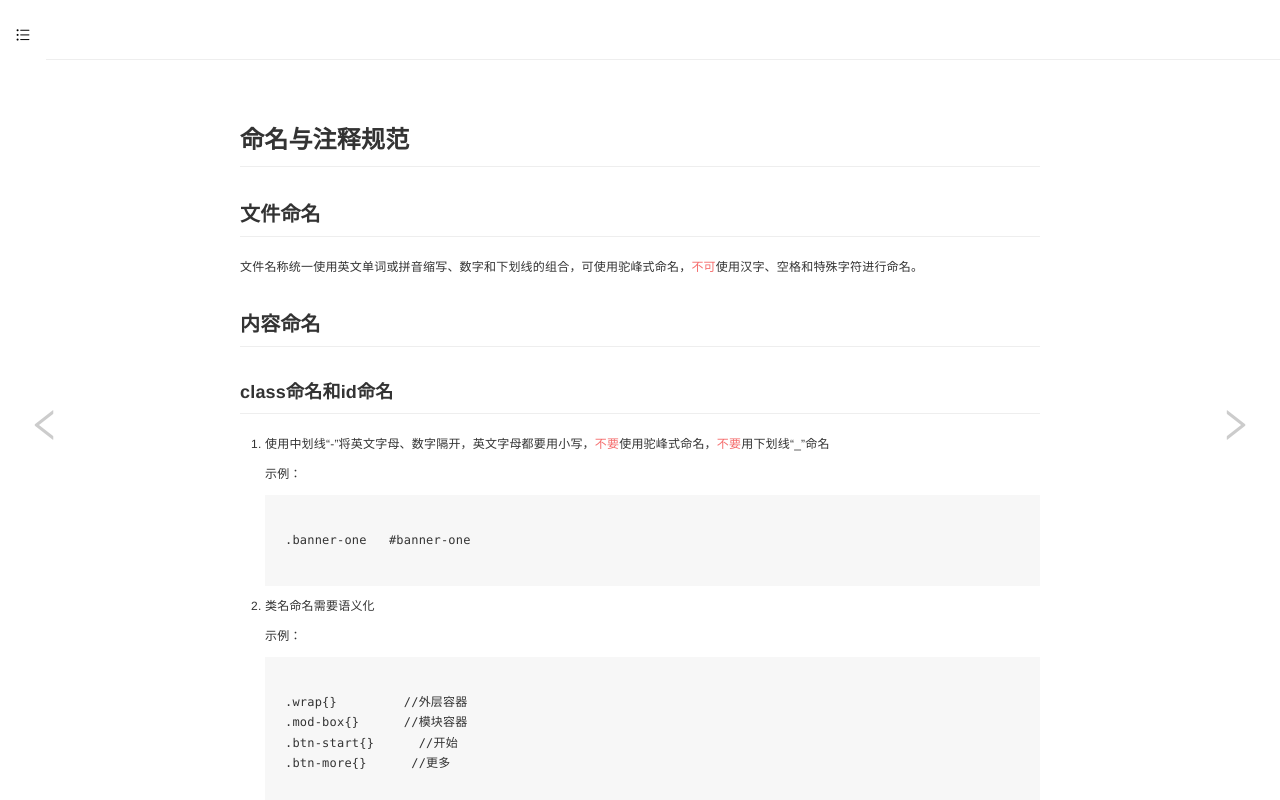
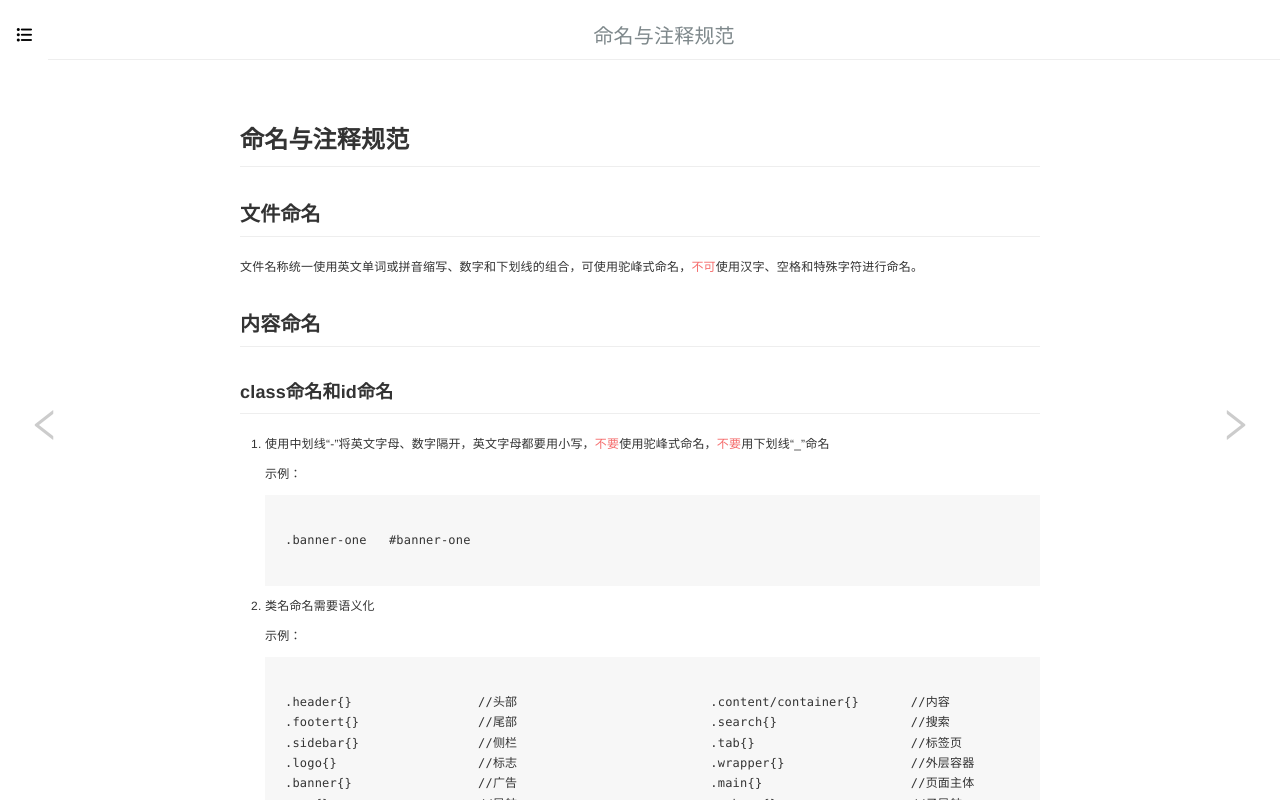
Before and after one commit to qizhangwen/resume-web-page, a plain HTML site: page html/norm/norm.html in a window 1280 px wide. Both pictures are taken after a click on the element 223 px from the left and 35 px from the top of the page. Drawn offline with Linux system fonts and the light colour scheme; no server answers.

Commit message:
修改功能

```diff
--- a/html/norm/css/main.css
+++ b/html/norm/css/main.css
@@ -1,3 +1,4 @@
+html,body{position:fixed;width:100%;overflow:hidden}
 h1,h2,h3{padding-bottom:5px;border-bottom:1px solid #eee;}
 /* 左侧目录 */
 .norm-directory {position:absolute;top:0;bottom:0;left:0;width:200px;background: #fafafa;}
@@ -9,7 +10,8 @@ h1,h2,h3{padding-bottom:5px;border-bottom:1px solid #eee;}
 .norm-body .nav{display:flex;padding:10px 0;height:50px;}
 .norm-body .nav:hover .nav-title{opacity: 1;}
 .norm-body .nav:hover .directory{color:#000;}
-.directory{display: block;padding:0 15px;line-height: 50px;color:#ccc;cursor: pointer;}
+.directory{display: block;padding:0 15px;line-height: 50px;font-weight:800;color:#ccc;cursor: pointer;}
+.directory i{font-size: 18px;}
 .norm-body .nav-title{flex:1;padding:10px;text-align:center;font-size:20px;font-weight:200;color:#7e888b;opacity: 0;transition: opacity .2s ease;cursor:pointer;}
 .norm-body .norm-cont{position:relative;max-width: 800px;margin:0 auto;padding: 20px 15px 40px 15px;line-height: 1.7;color:#333;font-size:12px;}
 .norm-body .norm-cont h1,.norm-body .norm-cont h2,.norm-body .norm-cont h3{margin-top:30px;margin-bottom: 20px;font-weight: 700;}
@@ -32,3 +34,12 @@ h1,h2,h3{padding-bottom:5px;border-bottom:1px solid #eee;}
 .norm-body .next-box{position:absolute;top:50px;right:0;bottom:0;max-width: 150px;min-width: 90px;display:flex;justify-content: center;align-content: center;flex-direction: column;text-align: center;font-size:20px;cursor: pointer;}
 .norm-body .prev-box i,.norm-body .next-box i{font-size:40px;color:#ccc;}
 .norm-body .prev-box:hover i,.norm-body .next-box:hover i{color:#000;}
+
+@media (max-device-width:700px) {
+	.norm-directory{left:-200px;}
+	.norm-body{left:0;width:100%;}
+	.norm-body .nav-title{display:none;}
+	.norm-body .body-inner{position:static;}
+	.norm-body .prev-box{position:static;top:auto;display:inline-block;float:left;max-width:50%;width:50%;}
+	.norm-body .next-box{position:static;top:auto;display:inline-block;float:left;max-width:50%;width:50%;}
+}
--- a/html/norm/directory-0.html
+++ b/html/norm/directory-0.html
@@ -21,10 +21,18 @@
 <pre>
 	<code>
 		<span>
-.wrap{}         //外层容器
-.mod-box{}      //模块容器
-.btn-start{}      //开始
-.btn-more{}      //更多
+.header{}                 //头部                          .content/container{}       //内容
+.footert{}                //尾部                          .search{}                  //搜索
+.sidebar{}                //侧栏                          .tab{}                     //标签页
+.logo{}                   //标志                          .wrapper{}                 //外层容器
+.banner{}                 //广告                          .main{}                    //页面主体
+.nav{}                    //导航                          .subnav{}                  //子导航
+.menu{}                   //菜单                          .submenu{}                 //子菜单
+.column{}                 //栏目                          .list{}                    //列表页
+.title{}                  //标题                          .login{}                   //登录
+.summary{}                //摘要                          .current{}                 //当前的
+.icon{}                   //图标                          .note{}                    //注释
+.*-btn{}                  //XX按钮
 		</span>
 	</code>
 </pre>
--- a/html/norm/js/base.js
+++ b/html/norm/js/base.js
@@ -1,14 +1,15 @@
 $(document).ready(function () {
 
-	$('#norm-cont').load('directory-0.html')
-	var getNum = parseInt(window.sessionStorage.getItem("num"));
+	var getNum = isNaN(parseInt(window.sessionStorage.getItem('num')))?0:parseInt(window.sessionStorage.getItem('num'));
 	// 刷新保持当前切换状态
 	tags(getNum)
 	// 目录切换
 	$('.norm-directory li').on('click', function () {
 		tags(parseInt($(this).index()))
 	})
-
+	if(window.screen.width <= 700) {
+		$('.directory').removeClass('show-menu');
+	}
 	// 缩进目录
 	$('.directory').on('click', function () {
 		if($(this).hasClass('show-menu')){
@@ -35,13 +36,27 @@ $(document).ready(function () {
 			tags(num)
 		}
 	})
+	// 键盘翻页
+　　$(document).keydown(function(event){
+　　　　if(event.keyCode == 37){ //判断当event.keyCode 为37时（即左方面键），执行函数to_left();
+			var num = parseInt($('.prev-box').attr('data-num'));
+			if(num >= 0){
+				tags(num)
+			}
+　　　　}else if (event.keyCode == 39){ //判断当event.keyCode 为39时（即右方面键），执行函数to_right();
+			var num = parseInt($('.next-box').attr('data-num'));
+			if(num <= 7){
+				tags(num)
+			}
+　　　　}
+　　});
 	function tags (num) {
 		$('.norm-directory li').eq(num).addClass('active').siblings().removeClass('active');
 		$('#norm-cont').load('directory-' + num + '.html');
 		$('.nav-title').html($('.norm-directory li').eq(num).text());
 		$('.prev-box').attr('data-num',num - 1);
 		$('.next-box').attr('data-num',num + 1);
-		window.sessionStorage.setItem("num", num);
+		window.sessionStorage.setItem('num', num);
 	}
 
 })
```
Also changed, not shown: html/norm/directory-7.html (+9 -0 lines).
